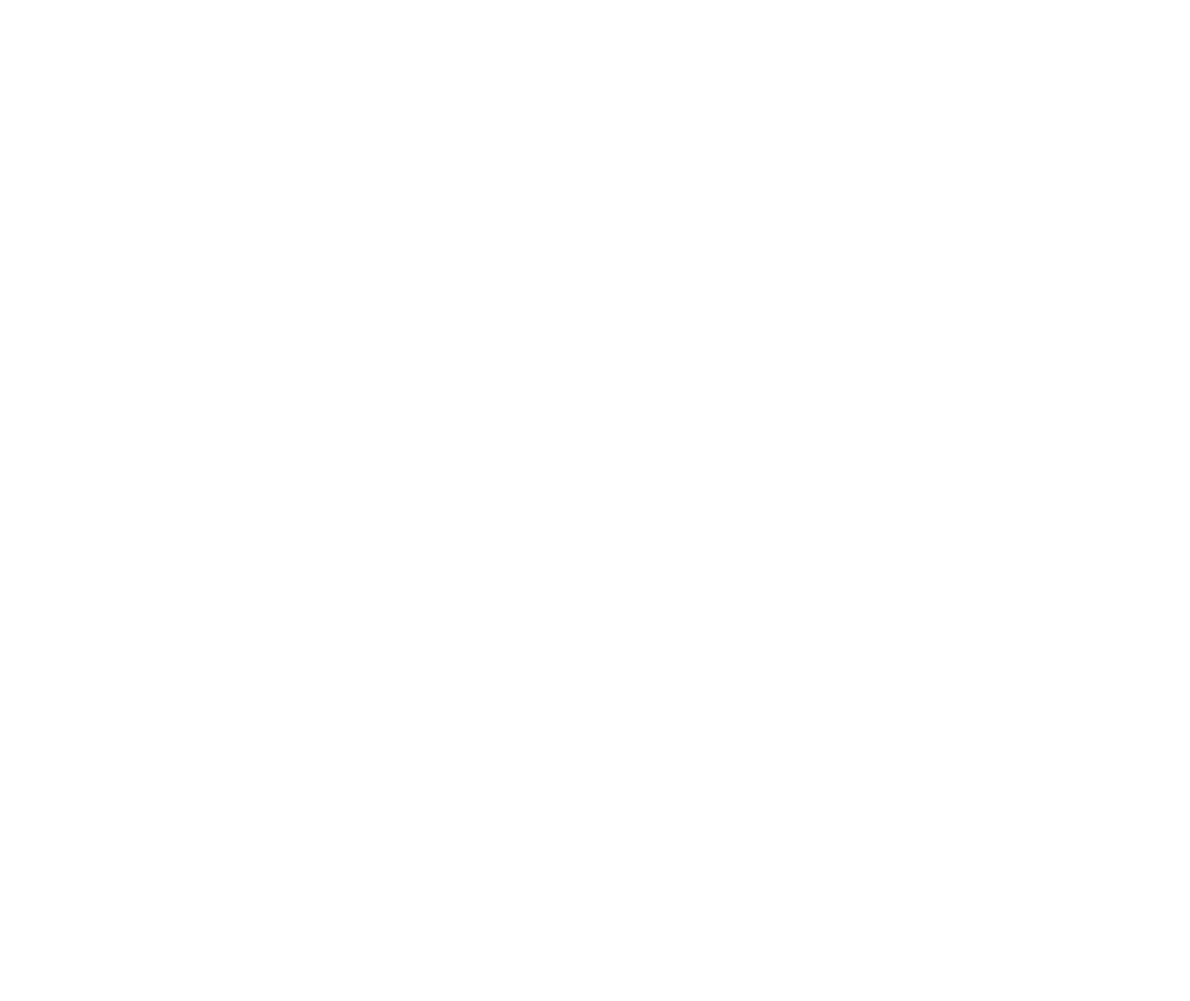
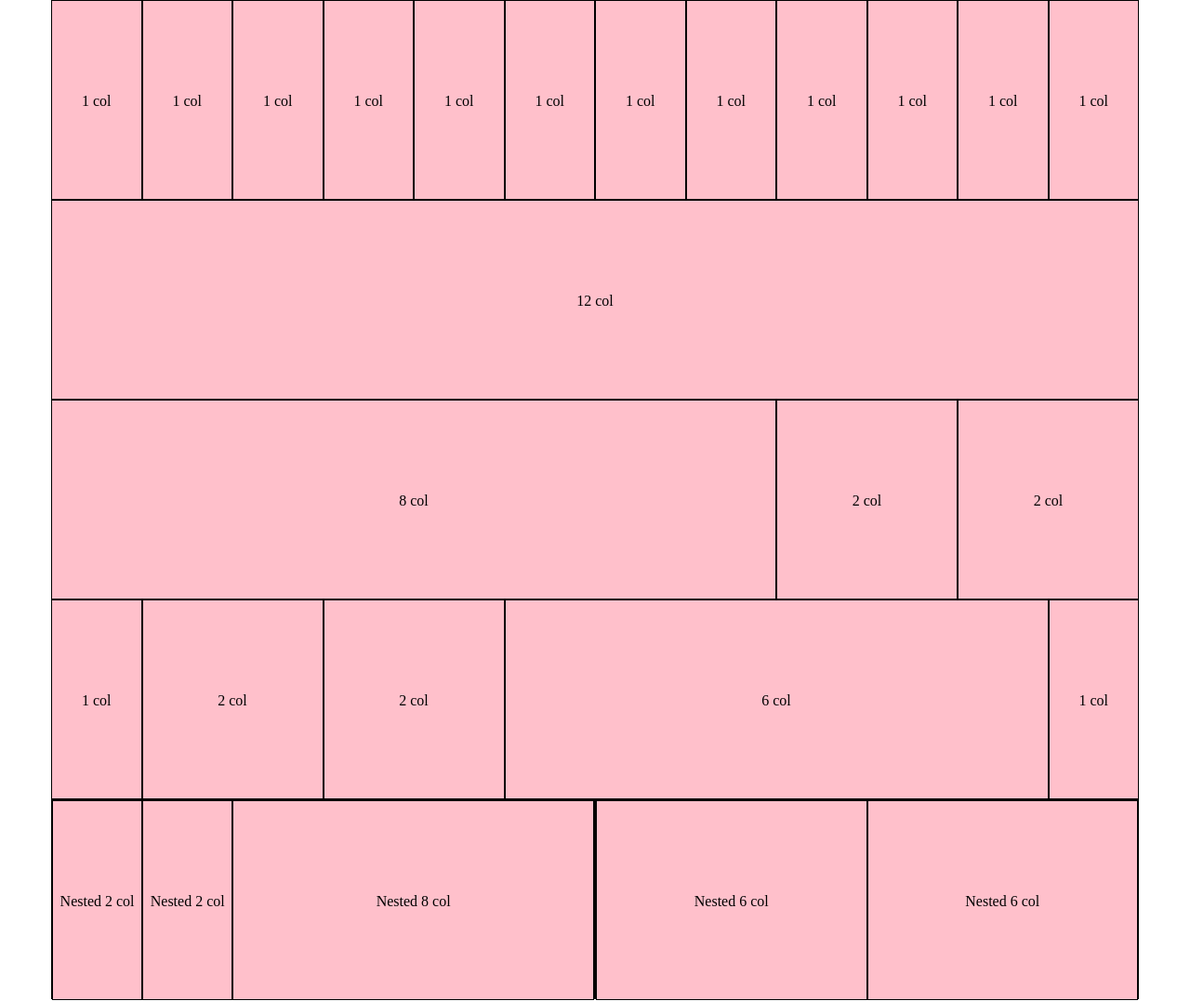
Before and after one commit to andreamarangon/html-css-12bool, a plain HTML site: page index.html in a window 1280 px wide. Shown: the whole page at 93% size. Before the commit the page ends 800 px from the top, so only its background shows below. Drawn offline with Linux system fonts and the light colour scheme.

Commit message:
secondo push

```diff
--- a/css/master.css
+++ b/css/master.css
@@ -0,0 +1,17 @@
+.container {
+  background-color: #FFC0CB;
+}
+
+body.debug-2 [class*="col-"] {
+  height: 215px;
+  border: 1px solid black;
+}
+
+[class*="col-"] {
+  /* position: absolute;
+  top: 50%;
+  left: 50%;
+  transform: translate(-50%, -50%); */
+  text-align: center;
+  line-height: 215px;
+}
--- a/index.html
+++ b/index.html
@@ -2,12 +2,47 @@
 <html lang="en" dir="ltr">
   <head>
     <meta charset="utf-8">
+    <link rel="stylesheet" href="./css/12bool.css">
     <link rel="stylesheet" href="./css/master.css">
-    <link rel="stylesheet" href="./css/12bool.css">
     <title>Responsive Wannabe</title>
   </head>
-  <body class="debug">
-
+  <body class="debug-2">
+    <div class="container">
+      <div class="col-1">1 col</div>
+      <div class="col-1">1 col</div>
+      <div class="col-1">1 col</div>
+      <div class="col-1">1 col</div>
+      <div class="col-1">1 col</div>
+      <div class="col-1">1 col</div>
+      <div class="col-1">1 col</div>
+      <div class="col-1">1 col</div>
+      <div class="col-1">1 col</div>
+      <div class="col-1">1 col</div>
+      <div class="col-1">1 col</div>
+      <div class="col-1">1 col</div>
+      <div class="col-12">12 col</div>
+      <div class="col-8">8 col</div>
+      <div class="col-2">2 col</div>
+      <div class="col-2">2 col</div>
+      <div class="col-1">1 col</div>
+      <div class="col-2">2 col</div>
+      <div class="col-2">2 col</div>
+      <div class="col-6">6 col</div>
+      <div class="col-1">1 col</div>
+      <div class="col-6">
+        <div class="container">
+          <div class="col-2">Nested 2 col</div>
+          <div class="col-2">Nested 2 col</div>
+          <div class="col-8">Nested 8 col</div>
+        </div>
+      </div>
+      <div class="col-6">
+        <div class="container">
+          <div class="col-6">Nested 6 col</div>
+          <div class="col-6">Nested 6 col</div>
+        </div>
+      </div>
+    </div>
 
   </body>
 </html>
```
